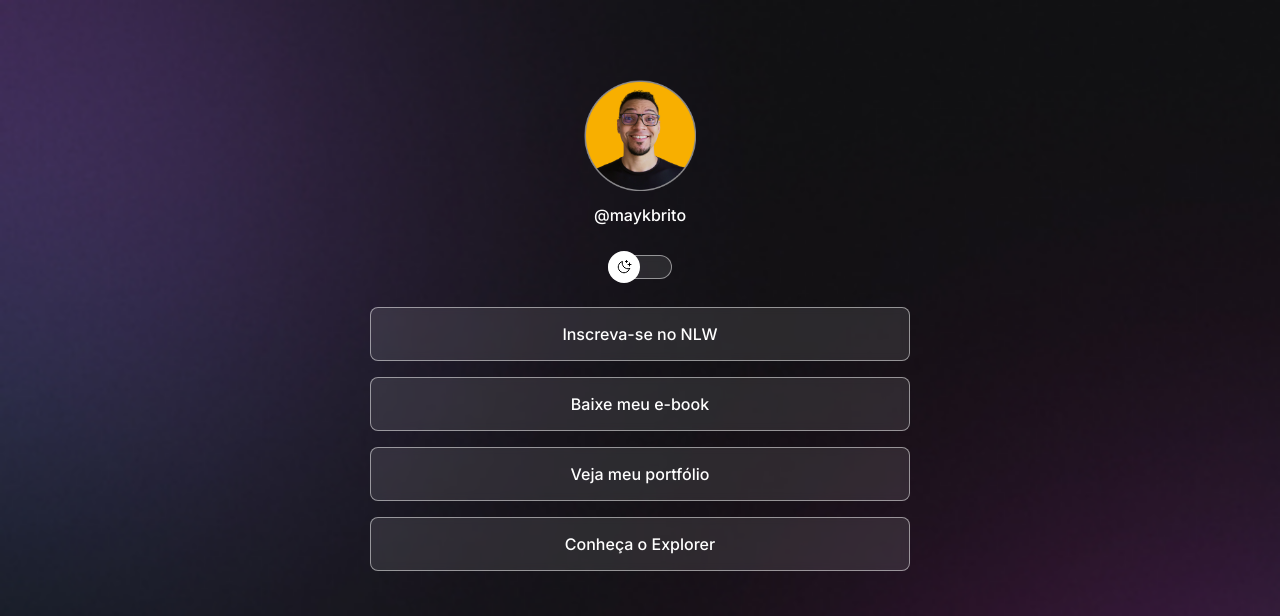
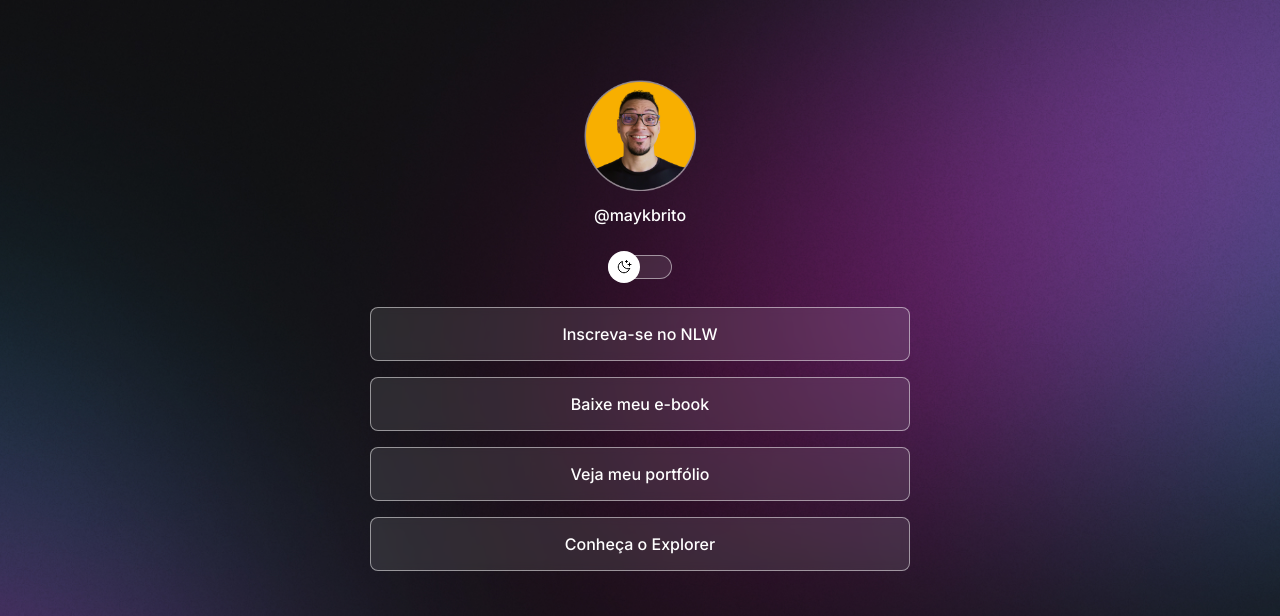
Before and after one commit to GustavoASL/Rocketseat, a plain HTML site: page index.html in a window 1280 px wide. Shown: the top 616 px of the page. Drawn offline with nearby package versions, Linux system fonts and the light colour scheme.

Commit message:
Change background based on media queries and adjust body height

```diff
--- a/style.css
+++ b/style.css
@@ -26,6 +26,7 @@
 
 body {
   background: var(--bg-url) no-repeat top center/cover;
+  height: 100vh;
 }
 
 body * {
@@ -154,3 +155,13 @@ footer {
   text-align: center;
   font-size: 14px;
 }
+
+/* media queries */
+@media (min-width: 700px) {
+  :root {
+    --bg-url: url(./assets/bg-desktop-light.jpg);
+  }
+  .dark {
+    --bg-url: url(./assets/bg-desktop.jpg);
+  }
+}
```
